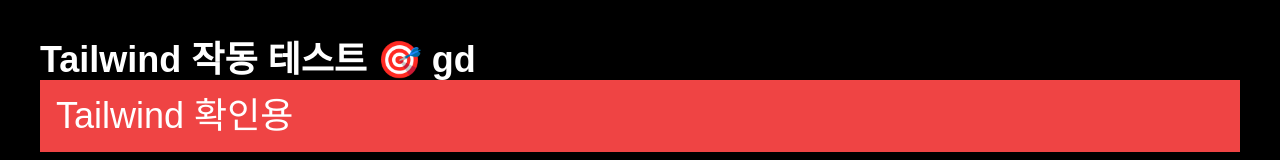
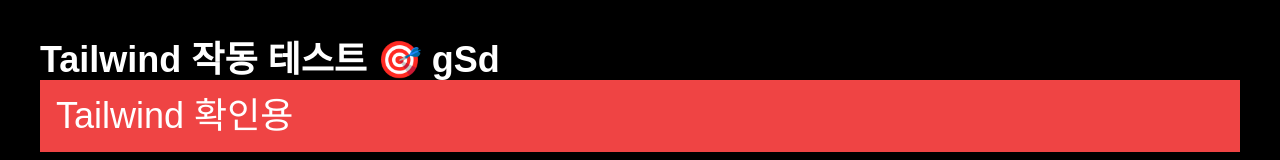
Before and after one commit to sododuk32/blogshow, a Next.js app: page / in a window 1280 px wide. Shown: the top 160 px of the page. Built offline with nearby package versions, Linux system fonts and the light colour scheme.

Commit message:
action commad change

```diff
--- a/src/app/layout.tsx
+++ b/src/app/layout.tsx
@@ -11,7 +11,7 @@
   return (
     <html lang="ko">
       <body className="bg-black text-white p-10">
-        <h1 className="text-4xl font-bold">Tailwind 작동 테스트 🎯 gd</h1>
+        <h1 className="text-4xl font-bold">Tailwind 작동 테스트 🎯 gSd</h1>
         {children}
       </body>
     </html>
```
